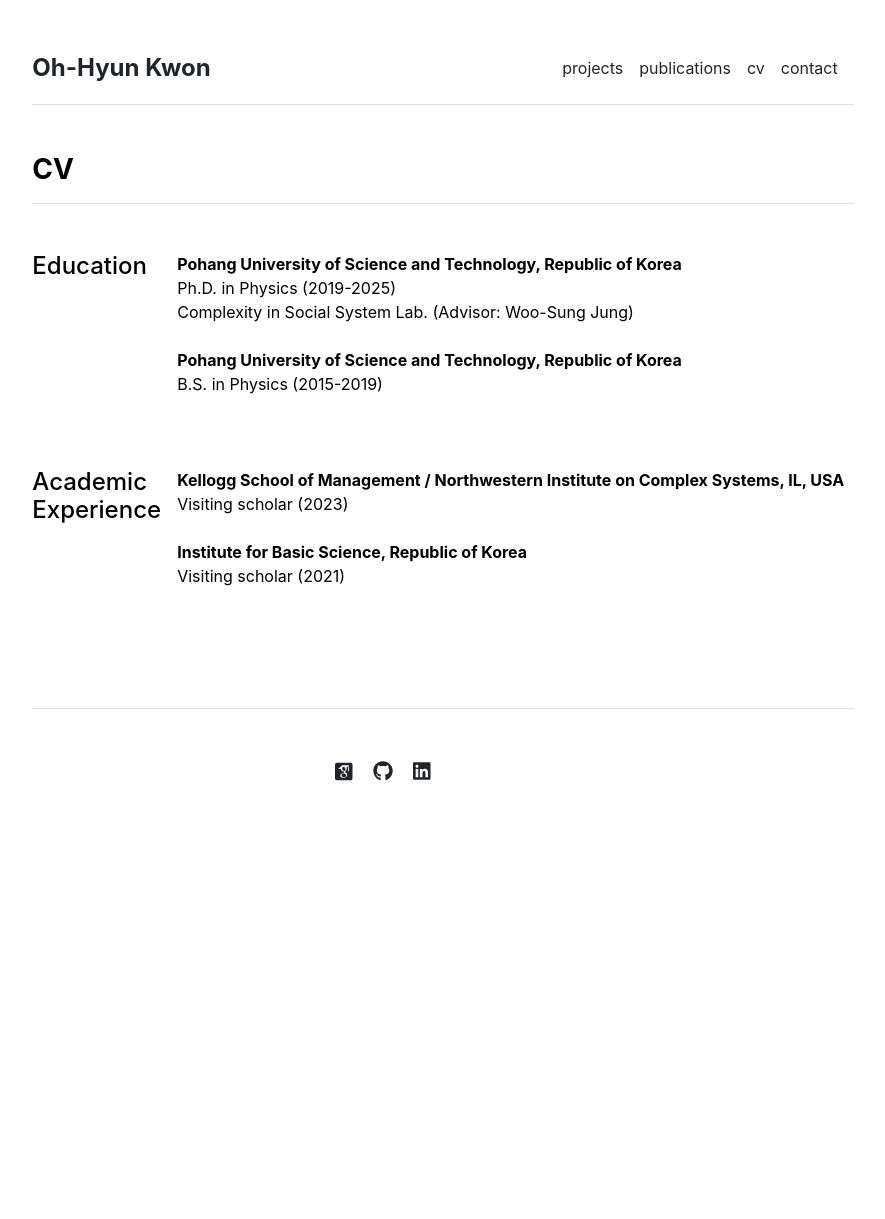
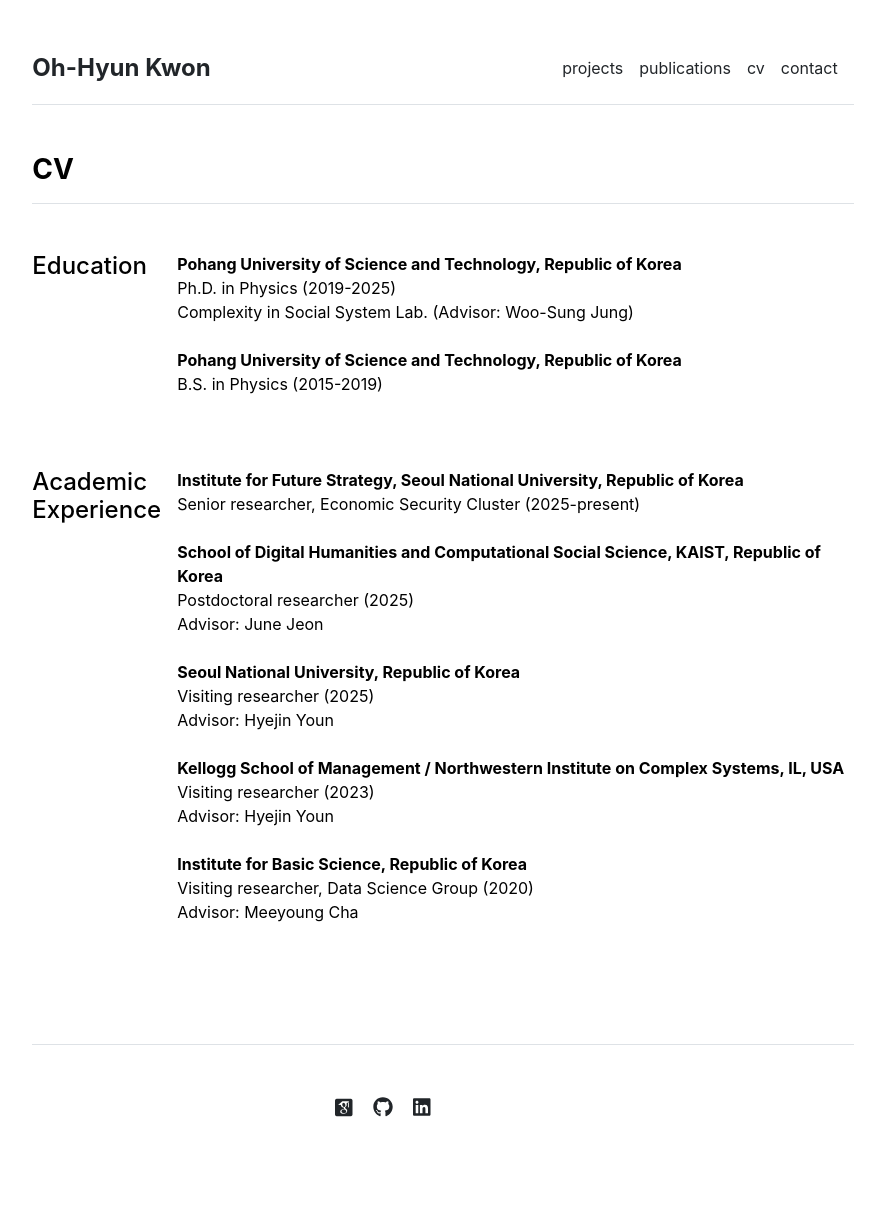
Before and after one commit to pothyd/pothyd.github.io, a Jekyll site: the page built from cv.md, in a window 1280 px wide. Shown: the whole page, without its empty margins (197-1082 px from the left). Built offline with Jekyll 4.4.1, drawn with Linux system fonts in a browser that asks for light colours; some web fonts are replaced; before the commit the page ends 900 px from its top, so only the background shows below that.

Commit message:
Update academic experience to match current CV
Add current position (IFS, SNU), KAIST postdoc, and SNU visit; fix IBS visit year to 2020.

Co-Authored-By: Claude Opus 5.5 <noreply@anthropic.com>

```diff
--- a/_data/cv/academic-experience.yml
+++ b/_data/cv/academic-experience.yml
@@ -1,5 +1,14 @@
+- title: 'Institute for Future Strategy, Seoul National University, Republic of Korea'
+  description: 'Senior researcher, Economic Security Cluster (2025-present)'
+
+- title: 'School of Digital Humanities and Computational Social Science, KAIST, Republic of Korea'
+  description: 'Postdoctoral researcher (2025)<br>Advisor: June Jeon'
+
+- title: 'Seoul National University, Republic of Korea'
+  description: 'Visiting researcher (2025)<br>Advisor: Hyejin Youn'
+
 - title: 'Kellogg School of Management / Northwestern Institute on Complex Systems, IL, USA'
-  description: 'Visiting scholar (2023)'
+  description: 'Visiting researcher (2023)<br>Advisor: Hyejin Youn'
 
 - title: 'Institute for Basic Science, Republic of Korea'
-  description: 'Visiting scholar (2021)'
+  description: 'Visiting researcher, Data Science Group (2020)<br>Advisor: Meeyoung Cha'
```
